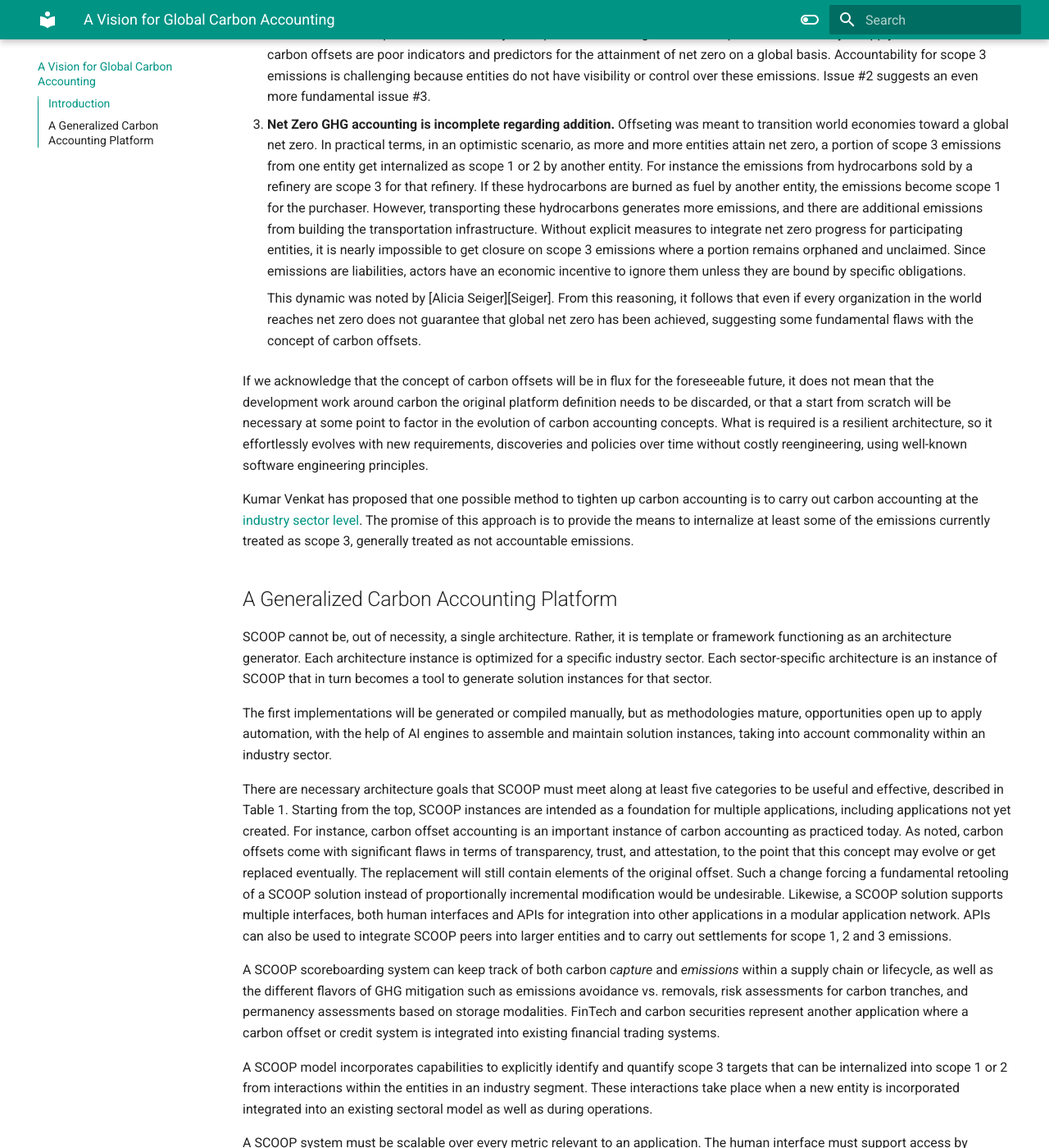
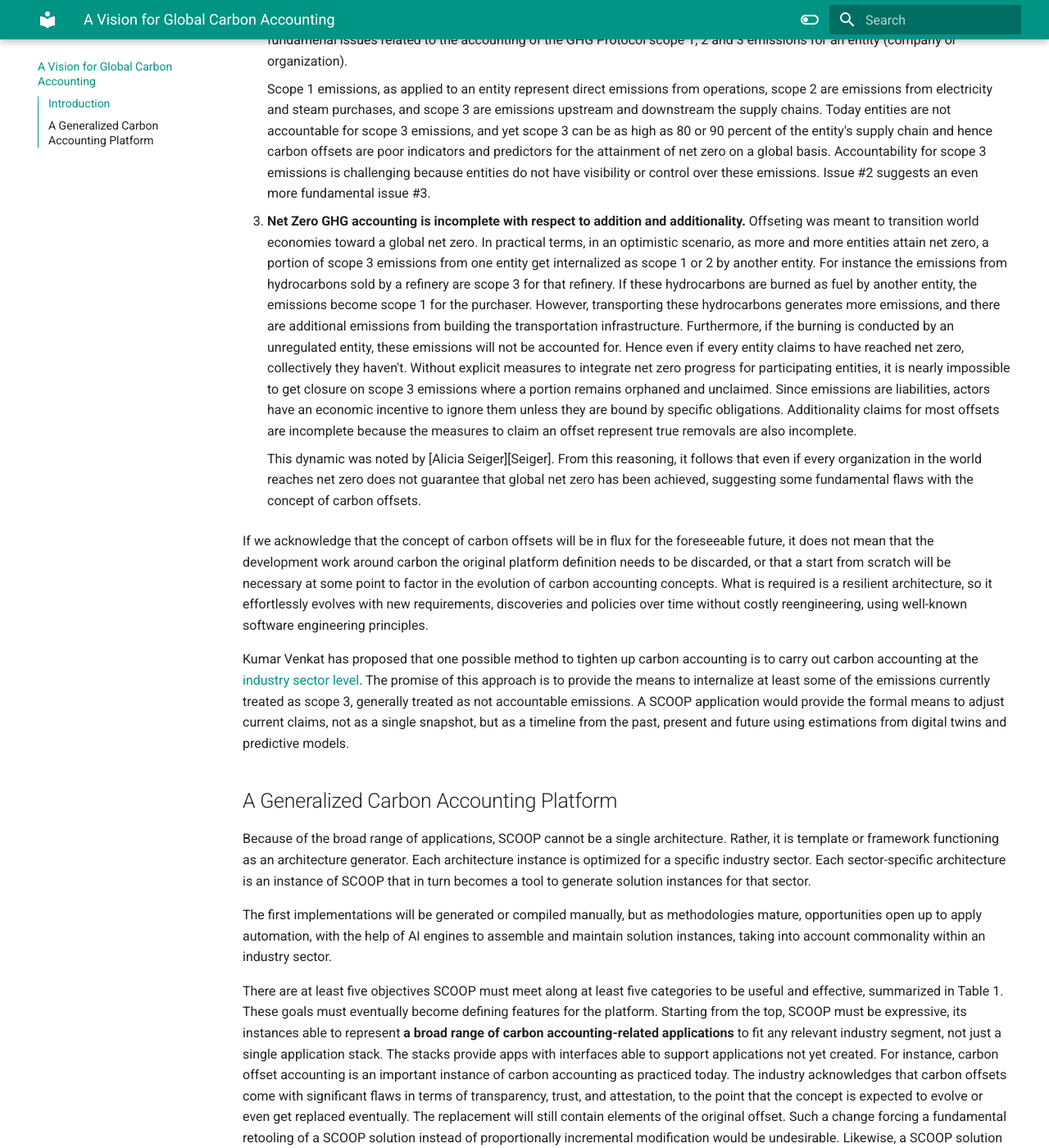
Before and after one commit to Carbon-Offset-Open-Platform/mainPublicDoc, an MkDocs documentation site: the page built from docs/index.md, in a window 1280 px wide and 1400 px high, scrolled down 623 px. Shown: the whole window at 82% size. Built offline with MkDocs 1.6.1 and Material for MkDocs 9.7.7, drawn with Linux system fonts in a browser that asks for light colours; some of the changed text lies outside the part shown.

Commit message:
Added description to the first three of the five SCOOP objective pillars

```diff
--- a/docs/index.md
+++ b/docs/index.md
@@ -1,45 +1,61 @@
 # A Vision for Global Carbon Accounting
 
 ## Introduction
-SCOOP stands for Scalable or Sectoral Carbon Offset Open Platform.  It is an evolution of an [IT platform initially targeted at the financialization of carbon offsets]().
-This initial exploration work suggested that the platform requires a flexible architecture to keep pace with the understanding of GHG dynamics. A GHG mitigation strategy solely focused on offsetting faces three fundamental issues, namely,
+SCOOP stands for Scalable or Sectoral Carbon Offset Open Platform.  It represents an evolution of COOP, an [IT platform initially targeted at the financialization of carbon offsets]().  SCOOP contains provisions for addressing GHG emission accounting issues considered intractable today, including the internalization of scope 3 emissions, the mapping of the attainment of net zero goals of individual entities or organizations to global goals at the state, country and eventually toward UNFCCC goals, and dynamic modeling that accurately reflects carbon accounting over time.  It also has a modular architecture that enables updating the architecture to reflect evolving assumptions and knowledge.
+
+The initial exploration work suggested that the platform requires a flexible architecture to keep pace with the understanding of GHG dynamics. A GHG mitigation strategy solely focused on offsetting faces three fundamental issues, namely,
 
 1. **Credibility crisis.**  Carbon offsets are going through a credibility crisis, primarily due to lack of transparency in offset supply chains.  This is not the first time or the last.  BloombergNEF is relatively [optimistic](https://www.bloomberg.com/professional/blog/long-term-carbon-offsets-outlook-2023/) on this trend.  This may not hold for the reasons below.
 
-2. **GHG scope escapes.**  Perhaps the lack of transparency is solvable, and indeed, this was one of the initial goals for the platform. The current crisis in the carbon offsets markets points issues not only related to lack of transparency but also at some structural issues related to the accounting of the GHG Protocol scope 1, 2 and 3 emissions for an entity (company or organization).
+2. **GHG scope escapes.**  Perhaps the lack of transparency is solvable, and indeed, this was one of the initial goals for the platform. The current crisis in the carbon offsets markets points issues not only related to lack of transparency but also at more fundamenal issues related to the accounting of the GHG Protocol scope 1, 2 and 3 emissions for an entity (company or organization).
 
     Scope 1 emissions, as applied to an entity represent direct emissions from operations, scope 2 are emissions from electricity and steam purchases, and scope 3 are emissions upstream and downstream the supply chains.  Today entities are not accountable for scope 3 emissions, and yet scope 3 can be as high as 80 or 90 percent of the entity's supply chain and hence carbon offsets are poor indicators and predictors for the attainment of net zero on a global basis.  Accountability for scope 3 emissions is challenging because entities do not have visibility or control over these emissions.  Issue #2 suggests an even more fundamental issue #3.
 
-3. **Net Zero GHG accounting is incomplete regarding addition.** Offseting was meant to transition world economies toward a global net zero.  In practical terms, in an optimistic scenario, as more and more entities attain net zero, a portion of scope 3 emissions from one entity get internalized as scope 1 or 2 by another entity.  For instance the emissions from hydrocarbons sold by a refinery are scope 3 for that refinery.  If these hydrocarbons are burned as fuel by another entity, the emissions become scope 1 for the purchaser.  However, transporting these hydrocarbons generates more emissions, and there are additional emissions from building the transportation infrastructure. Without explicit measures to integrate net zero progress for participating entities, it is nearly impossible to get closure on scope 3 emissions where a portion remains orphaned and unclaimed.  Since emissions are liabilities, actors have an economic incentive to ignore them unless they are bound by specific obligations.
+3. **Net Zero GHG accounting is incomplete with respect to addition and additionality.** Offseting was meant to transition world economies toward a global net zero.  In practical terms, in an optimistic scenario, as more and more entities attain net zero, a portion of scope 3 emissions from one entity get internalized as scope 1 or 2 by another entity.  For instance the emissions from hydrocarbons sold by a refinery are scope 3 for that refinery.  If these hydrocarbons are burned as fuel by another entity, the emissions become scope 1 for the purchaser.  However, transporting these hydrocarbons generates more emissions, and there are additional emissions from building the transportation infrastructure. Furthermore, if the burning is conducted by an unregulated entity, these emissions will not be accounted for.  Hence even if every entity claims to have reached net zero, collectively they haven't.  Without explicit measures to integrate net zero progress for participating entities, it is nearly impossible to get closure on scope 3 emissions where a portion remains orphaned and unclaimed.  Since emissions are liabilities, actors have an economic incentive to ignore them unless they are bound by specific obligations.  Additionality claims for most offsets are incomplete because the measures to claim an offset represent true removals are also incomplete.
 
     This dynamic was noted by [Alicia Seiger][Seiger].  From this reasoning, it follows that even if every organization in the world reaches net zero does not guarantee that global net zero has been achieved, suggesting some fundamental flaws with the concept of carbon offsets.
 
 If we acknowledge that the concept of carbon offsets will be in flux for the foreseeable future, it does not mean that the development work around carbon the original platform definition needs to be discarded, or that a start from scratch will be necessary at some point to factor in the evolution of carbon accounting concepts.  What is required is a resilient architecture, so it effortlessly evolves with new requirements, discoveries and policies over time without costly reengineering, using well-known software engineering principles.
 
-Kumar Venkat has proposed that one possible method to tighten up carbon accounting is to carry out carbon accounting at the [industry sector level](https://illuminem.com/illuminemvoices/to-decarbonize-focus-on-sectors-rather-than-companies).  The promise of this approach is to provide the means to internalize at least some of the emissions currently treated as scope 3, generally treated as not accountable emissions.
+Kumar Venkat has proposed that one possible method to tighten up carbon accounting is to carry out carbon accounting at the [industry sector level](https://illuminem.com/illuminemvoices/to-decarbonize-focus-on-sectors-rather-than-companies).  The promise of this approach is to provide the means to internalize at least some of the emissions currently treated as scope 3, generally treated as not accountable emissions.  A SCOOP application would provide the formal means to adjust current claims, not as a single snapshot, but as a timeline from the past, present and future using estimations from digital twins and predictive models.
 
 ## A Generalized Carbon Accounting Platform
-SCOOP cannot be, out of necessity, a single architecture.  Rather, it is template or framework functioning as an architecture generator.  Each architecture instance is optimized for a specific industry sector.  Each sector-specific architecture is an instance of SCOOP that in turn becomes a tool to generate solution instances for that sector.
+Because of the broad range of applications, SCOOP cannot be a single architecture.  Rather, it is template or framework functioning as an architecture generator.  Each architecture instance is optimized for a specific industry sector.  Each sector-specific architecture is an instance of SCOOP that in turn becomes a tool to generate solution instances for that sector.
 
 The first implementations will be generated or compiled manually, but as methodologies mature, opportunities open up to apply automation, with the help of AI engines to assemble and maintain solution instances, taking into account commonality within an industry sector.
 
-There are necessary architecture goals that SCOOP must meet along at least five categories to be useful and effective, described in Table 1.  Starting from the top, SCOOP instances are intended as a foundation for multiple applications, including applications not yet created.  For instance, carbon offset accounting is an important instance of carbon accounting as practiced today.  As noted, carbon offsets come with significant flaws in terms of transparency, trust, and attestation, to the point that this concept may evolve or get replaced eventually.  The replacement will still contain elements of the original offset.  Such a change forcing a fundamental retooling of a SCOOP solution instead of proportionally incremental modification would be undesirable.  Likewise, a SCOOP solution supports multiple interfaces, both human interfaces and APIs for integration into other applications in a modular application network.  APIs can also be used to integrate SCOOP peers into larger entities and to carry out settlements for scope 1, 2 and 3 emissions.
+There are at least five objectives SCOOP must meet along at least five categories to be useful and effective, summarized in Table 1. These goals must eventually become defining features for the platform.  Starting from the top, SCOOP must be expressive, its instances able to represent **a broad range of carbon accounting-related applications** to fit any relevant industry segment, not just a single application stack.  The stacks provide apps with interfaces able to support applications not yet created.  For instance, carbon offset accounting is an important instance of carbon accounting as practiced today.  The industry acknowledges that carbon offsets come with significant flaws in terms of transparency, trust, and attestation, to the point that the concept is expected to evolve or even get replaced eventually.  The replacement will still contain elements of the original offset.  Such a change forcing a fundamental retooling of a SCOOP solution instead of proportionally incremental modification would be undesirable.  Likewise, a SCOOP solution supports multiple interfaces, both human interfaces and APIs for integration into other applications in a modular application network.  APIs can also be used to integrate SCOOP peers into larger entities and to carry out settlements for scope 1, 2 and 3 emissions.
 
 A SCOOP scoreboarding system can keep track of both carbon _capture_ and _emissions_ within a supply chain or lifecycle, as well as the different flavors of GHG mitigation such as emissions avoidance vs. removals, risk assessments for carbon tranches, and permanency assessments based on storage modalities. FinTech and carbon securities represent another application where a carbon offset or credit system is integrated into existing financial trading systems.
 
 A SCOOP model incorporates capabilities to explicitly identify and quantify scope 3 targets that can be internalized into scope 1 or 2 from interactions within the entities in an industry segment.  These interactions take place when a new entity is incorporated integrated into an existing sectoral model as well as during operations.
 
-A SCOOP system must be scalable over every metric relevant to an application.  The human interface must support access by individuals, where these individuals may be from cohorts varying in size from a few dozen to millions.  Calls to APIs must satisfy latency and throughput performance as required by an application.  Solutions for a particular industry can be cloned to represent individual participants within the industry, and orchestrated action across all instances within an industry should be possible.  This makes possible calculating country-wide net zero assessments across an entire industry segment.
+A SCOOP system must be **scalable** over every metric relevant to an application.  The human interface must support access by individuals, where these individuals may be from cohorts varying in size from a few individuals to millions.
+
+With respect to scalability, calls to APIs must satisfy latency and throughput performance as required by an application.  Solutions for a particular industry can be cloned to represent individual participants within the industry, and orchestrated action across all instances within an industry should be possible.  This makes possible calculating country-wide net zero assessments across an entire industry segment.
+
+SCOOP brings up **capabilities** to address issues that hound current GHG mitigation approaches.  It must be infinitely malleable to support a broad range of present and future applications. As such, it should be looked at as a high-level, instantiable architecture, that is an architecture template to be use to build an architecture for a specific application to carry out carbon accounting for a target industry segment.  The particular architecture is used in turn to guide the specification of solution instances within the segment.
+
+The solution-building process requires risk assessments that favor the selection of well-known processes or technologies over processes that assume capability breakthroughs.  On the other hand, if we look at offsetting applications, permanency is an issue because the underlying assets are impermanent.  For a forest for example.  Normally carbon capture is a growing asset because trees grow, but the stored carbon can also shrink due to cutting, fires, disease, mismanagement or due to climate change itself.  Yet, stored carbon used for offsetting inventoried from an initial assessment, never to be updated again is clearly insufficient.
+
+When purchasers discover post facto that these estimates no longer hold even if they were accurate initially, a crisis of confidence ensues. The issue can be addressed with continuous modeling that closely tracks stored carbon over time.  Estimates of future quantities are possible through predictive modeling.  Under these circumstances, the usual financial practices to manage time-varying assets are well-known and can be applied here.  Managing a portfolio of carbon offset may not be that different from managing a basket of commodities.  The underlying models must be auditable with capabilities for introspection with provisions for monitoring by regulatory agencies.  These capabilities are essential to build trust.  Without this trust market participants must assume the worst and discount the value of the assets accordingly.
+
+SCOOP can be generalized to accommodate the effect of other GHGs such as CH4 and NOx in a logical manner by applying specific parameters.  For instance, the global warming effect of CH4 is initially much larger than that of CO2, while the effect of CO2 is permanent within a humanity historical time scale, CH4 decays much faster, a behavior easily handled with the time-varying models under SCOOP.
+
+SCOOP models also explicitly track the internalization of scope 3 emissions as more entities or organizations are integrated within an industry segment carbon accounting, either voluntarily or through compliance requirements under a dynamic similar to the way carbon markets operate today.
+
+**Software Architecture**
+
+**Foundation Technologies**
 
 _Table 1.  SCOOP Objectives_
 
 
 |Requirements       | Remarks|
-|--                 |-- |
+|--                 |--|
 |Applications       |Carbon Accounting for both Capture _and_ Emissions |
 |                   |Carbon Offset Accounting  |
 |                   |Scope 1, 2 and 3 Emissions Monitoring |
-|                   |Bringing Trust to FinTech and Carbon Securities|
 |||
 |Scalability        |Integration Paths for|
 |                   |&nbsp;&nbsp;> Single-application Instances to Whole Industry Segments |
```
